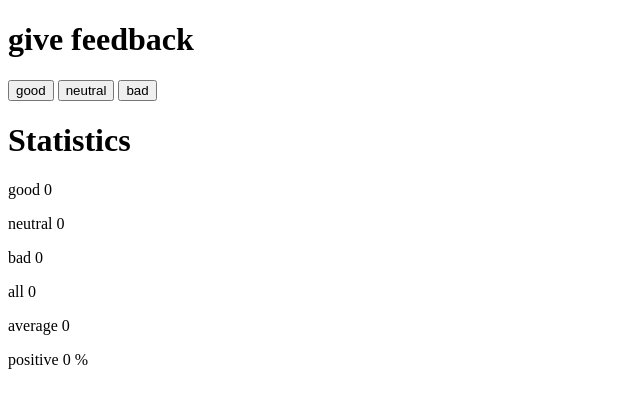
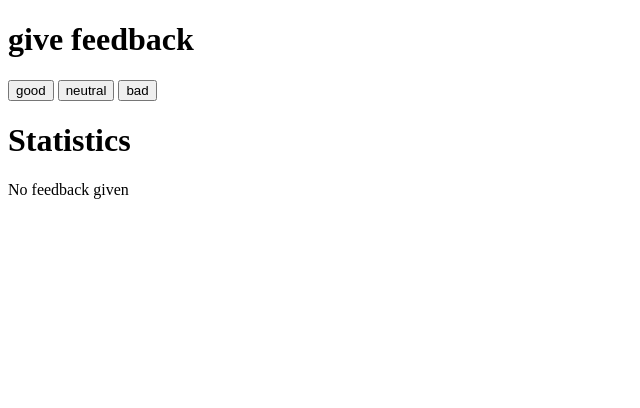
Before and after one commit to printfljs/FS-Exercises, a React (Vite) app in the folder part1/unicafe/: page / in a window 1280 px wide. Shown: the top 408 px of the page, without its empty margins (0-640 px from the left). Built offline with nearby package versions, Linux system fonts and the light colour scheme.

Commit message:
commit part1_d_1.9

```diff
--- a/part1/unicafe/src/App.jsx
+++ b/part1/unicafe/src/App.jsx
@@ -1,6 +1,14 @@
 import { useState } from 'react'
 
 const Statistics = ({good,neutral,bad}) => {
+  if(good+neutral+bad==0){
+    return (
+      <>
+        <h1>Statistics</h1>
+        <p>No feedback given</p>
+      </>
+    )
+  }
   return (
     <>
       <h1>Statistics</h1>
```
